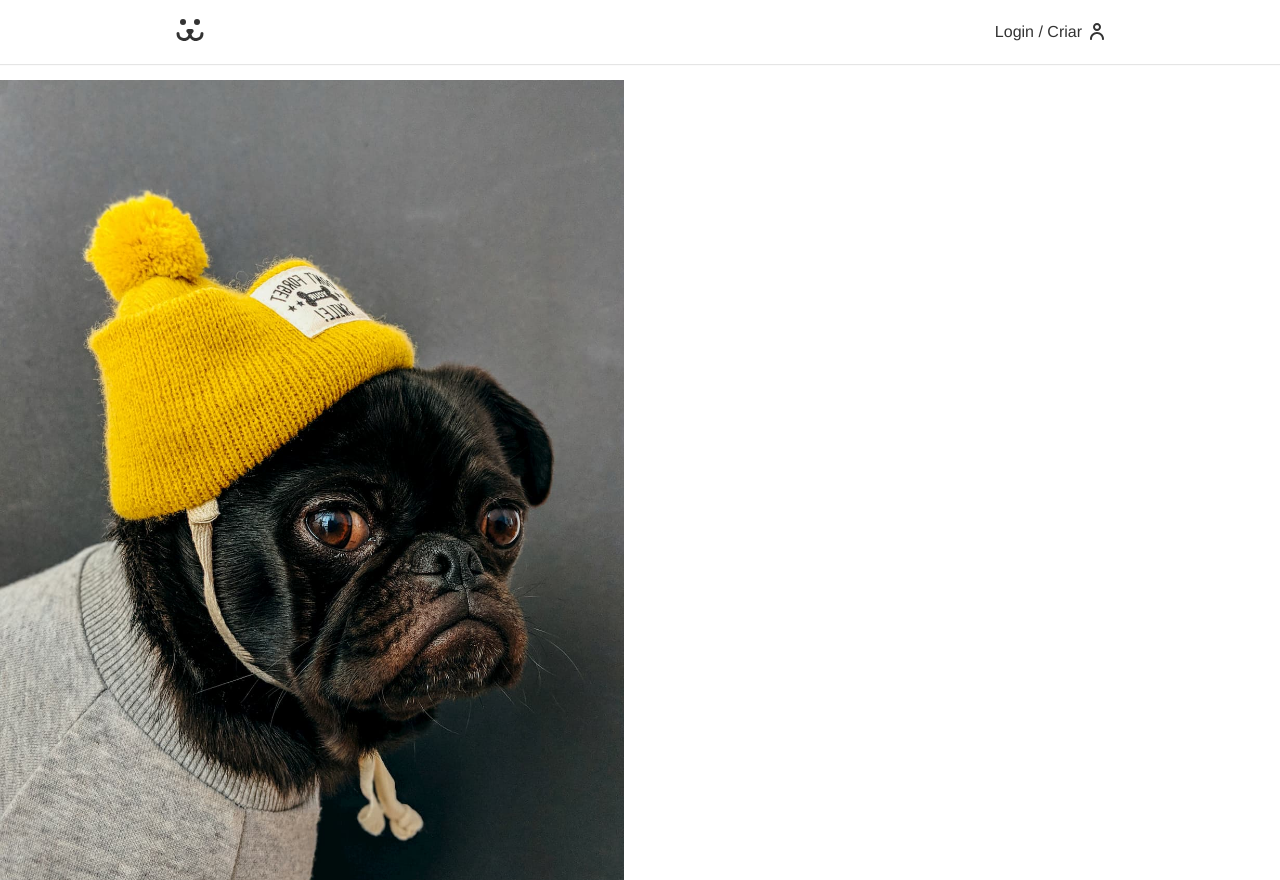
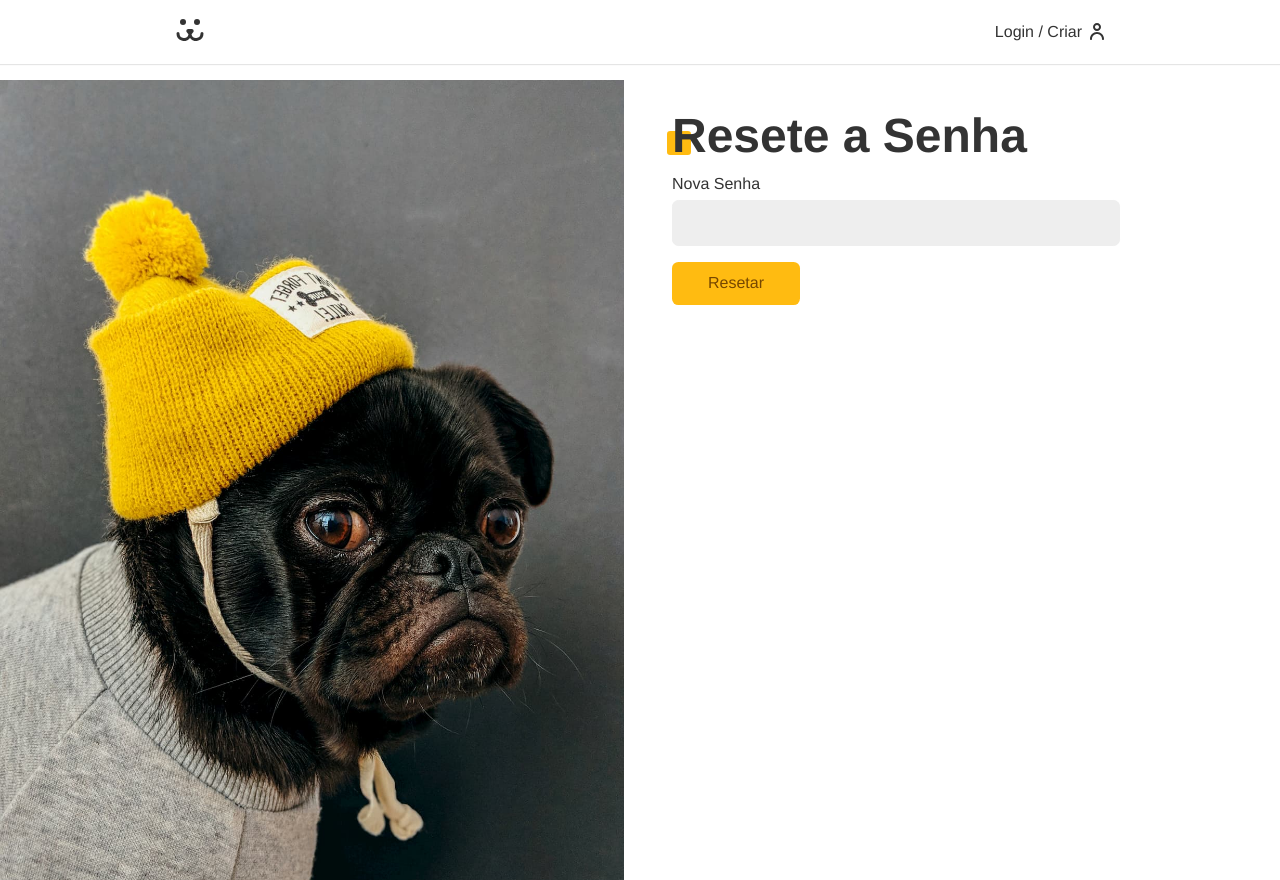
Before and after one commit to Luigi-Martins/dogs, a React (Vite) app: page /login/resetar-senha in a window 1280 px wide. Built offline with nearby package versions, Linux system fonts and the light colour scheme.

Commit message:
feat(login): implementação de fluxo completo de recuperação e reset de senha

```diff
--- a/src/App.jsx
+++ b/src/App.jsx
@@ -4,7 +4,7 @@
 import Header from "./Components/Header";
 import Footer from "./Components/Footer";
 import Home from "./Components/Home";
-import Login from "./Login/Login";
+import Login from "./Components/Login/Login";
 import { UserStorage } from "./UserContext";
 import User from "./Components/User/User";
 import ProtectedRoute from "./Components/Helper/ProtectedRoute";
--- a/src/Components/Feed/Feed.jsx
+++ b/src/Components/Feed/Feed.jsx
@@ -1,6 +1,7 @@
 import React from "react";
 import FeedModal from "./FeedModal";
 import FeedPhotos from "./FeedPhotos";
+import PropTypes from "prop-types";
 
 const Feed = ({ user }) => {
   const [modalPhoto, setModalPhoto] = React.useState(null);
@@ -70,4 +71,15 @@
   );
 };
 
+Feed.defaultProps = {
+  user: 0,
+};
+
+Feed.PropTypes = {
+  user: PropTypes.oneOfType([
+    PropTypes.string.isRequired,
+    PropTypes.number.isRequired,
+  ]),
+};
+
 export default Feed;
--- a/src/Login/Login.jsx
+++ b/src/Components/Login/Login.jsx
@@ -4,9 +4,9 @@
 import LoginCreate from "./LoginCreate";
 import LoginPasswordLost from "./LoginPasswordLost";
 import LoginPasswordReset from "./LoginPasswordReset";
-import { UserContext } from "../UserContext";
+import { UserContext } from "../../UserContext";
 import styles from "./Login.module.css";
-import NotFound from "../Components/NotFound";
+import NotFound from "../NotFound";
 
 const Login = () => {
   const { login } = React.useContext(UserContext);
--- a/src/Login/Login.module.css
+++ b/src/Components/Login/Login.module.css
@@ -8,7 +8,7 @@
 .login::before {
   display: block;
   content: "";
-  background: url("../Assets/login.jpg") no-repeat center center;
+  background: url("../../Assets/login.jpg") no-repeat center center;
   background-size: cover;
 }
 
--- /dev/null
+++ b/src/Components/Login/LoginPasswordLost.jsx
@@ -0,0 +1,45 @@
+import React from "react";
+import Input from "../Forms/Input";
+import Button from "../Forms/Button";
+import useForm from "../../Hooks/useForm";
+import useFetch from "../../Hooks/useFetch";
+import { PASSWORD_LOST } from "../../api";
+import Error from "../Helper/Error";
+
+const LoginPasswordLost = () => {
+  const login = useForm();
+  const { data, loading, error, request } = useFetch();
+
+  async function handleSubmit(event) {
+    event.preventDefault();
+    if (login.validate()) {
+      const { url, options } = PASSWORD_LOST({
+        login: login.value,
+        url: window.location.href.replace("esqueceu-a-senha", "resetar-senha"),
+      });
+      const { json } = await request(url, options);
+      console.log(json);
+    }
+  }
+  return (
+    <section>
+      <h1 className="title">Esqueceu a senha ?</h1>
+      {data ? (
+        <p style={{ color: "#4c1" }}>{data}</p>
+      ) : (
+        <form onSubmit={handleSubmit}>
+          <Input label="Email / Usuário" type="text" name="login" {...login} />
+          {loading ? (
+            <Button disabled>Enviando...</Button>
+          ) : (
+            <Button>Enviar Email</Button>
+          )}
+        </form>
+      )}
+
+      <Error error={error} />
+    </section>
+  );
+};
+
+export default LoginPasswordLost;
--- /dev/null
+++ b/src/Components/Login/LoginPasswordReset.jsx
@@ -0,0 +1,59 @@
+import React from "react";
+import Input from "../Forms/Input";
+import Button from "../Forms/Button";
+import useForm from "../../Hooks/useForm";
+import useFetch from "../../Hooks/useFetch";
+import { PASSWORD_RESET } from "../../api";
+import Error from "../Helper/Error";
+import { useNavigate } from "react-router-dom";
+
+const LoginPasswordReset = () => {
+  const [login, setLogin] = React.useState("");
+  const [key, setKey] = React.useState("");
+  const password = useForm("password");
+  const { error, loading, data, request } = useFetch();
+  const navigate = useNavigate();
+
+  React.useEffect(() => {
+    const params = new URLSearchParams(window.location.search);
+    const key = params.get("key");
+    const login = params.get("login");
+    if (key) setKey(key);
+    if (login) setLogin(login);
+  }, []);
+
+  async function handleSubmit(event) {
+    event.preventDefault();
+    if (password.validate()) {
+      const { url, options } = PASSWORD_RESET({
+        login,
+        key,
+        password: password.value,
+      });
+      const { response } = await request(url, options);
+      if (response.ok) navigate("/login");
+    }
+  }
+
+  return (
+    <div>
+      <h1 className="title">Resete a Senha</h1>
+      <form onSubmit={handleSubmit}>
+        <Input
+          label="Nova Senha"
+          type="password"
+          name="password"
+          {...password}
+        />
+        {loading ? (
+          <Button disabled>Resetando...</Button>
+        ) : (
+          <Button>Resetar</Button>
+        )}
+        <Error error={error} />
+      </form>
+    </div>
+  );
+};
+
+export default LoginPasswordReset;
--- a/src/Login/LoginPasswordLost.jsx
+++ /dev/null
@@ -1,7 +0,0 @@
-import React from "react";
-
-const LoginPasswordLost = () => {
-  return <div></div>;
-};
-
-export default LoginPasswordLost;
--- a/src/Login/LoginPasswordReset.jsx
+++ /dev/null
@@ -1,7 +0,0 @@
-import React from "react";
-
-const LoginPasswordReset = () => {
-  return <div></div>;
-};
-
-export default LoginPasswordReset;
--- a/src/api.jsx
+++ b/src/api.jsx
@@ -109,3 +109,29 @@
     },
   };
 }
+
+export function PASSWORD_LOST(body) {
+  return {
+    url: API_URL + "/api/password/lost",
+    options: {
+      method: "POST",
+      headers: {
+        "Content-Type": "application/json",
+      },
+      body: JSON.stringify(body),
+    },
+  };
+}
+
+export function PASSWORD_RESET(body) {
+  return {
+    url: API_URL + "/api/password/reset",
+    options: {
+      method: "POST",
+      headers: {
+        "Content-Type": "application/json",
+      },
+      body: JSON.stringify(body),
+    },
+  };
+}
```
Also changed, not shown: src/Components/Login/LoginCreate.jsx (renamed from src/Login/LoginCreate.jsx, +7 -7 lines), src/Components/Login/LoginForm.jsx (renamed from src/Login/LoginForm.jsx, +6 -6 lines), src/Components/Login/LoginForm.module.css (renamed from src/Login/LoginForm.module.css).
